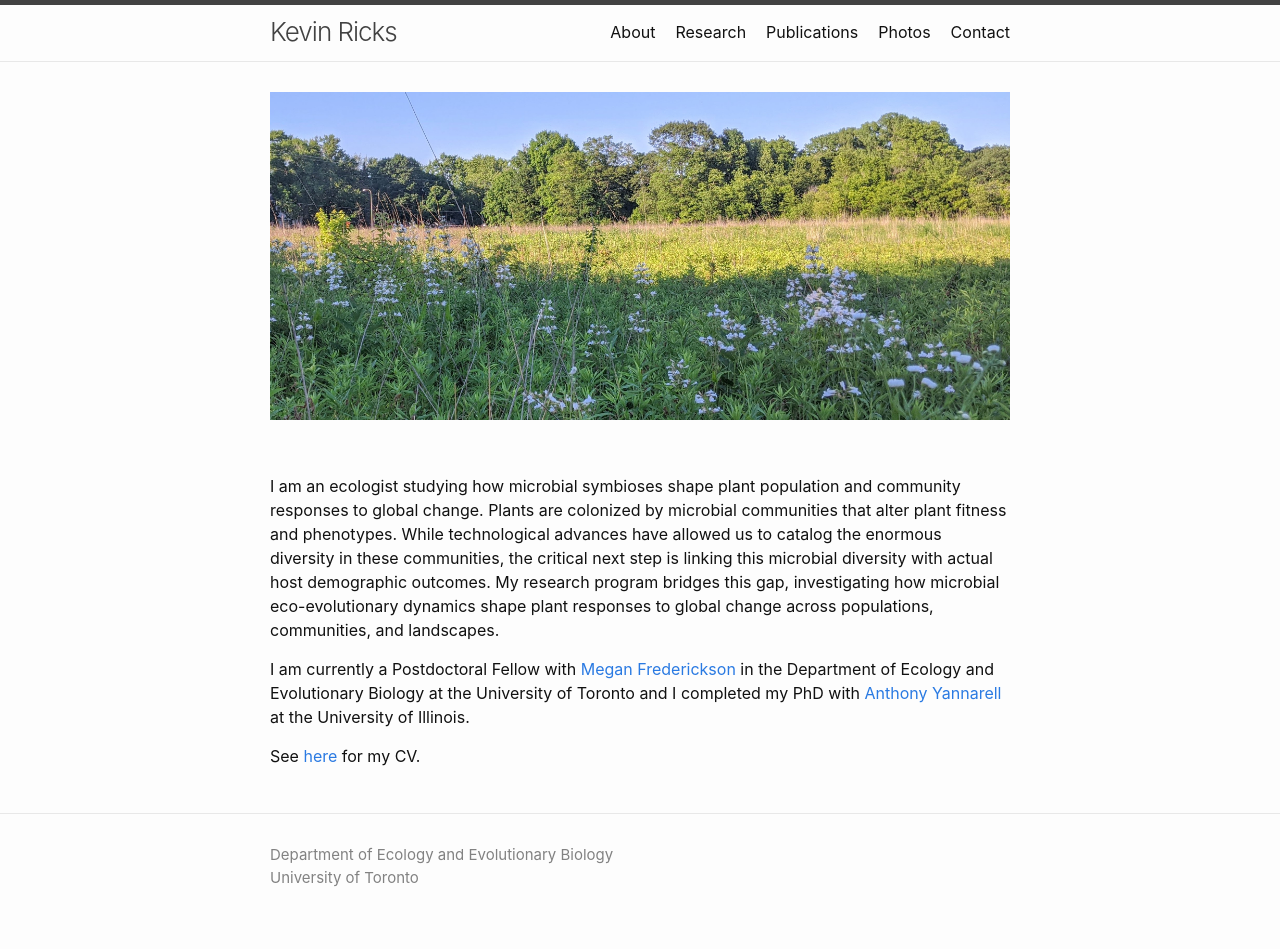
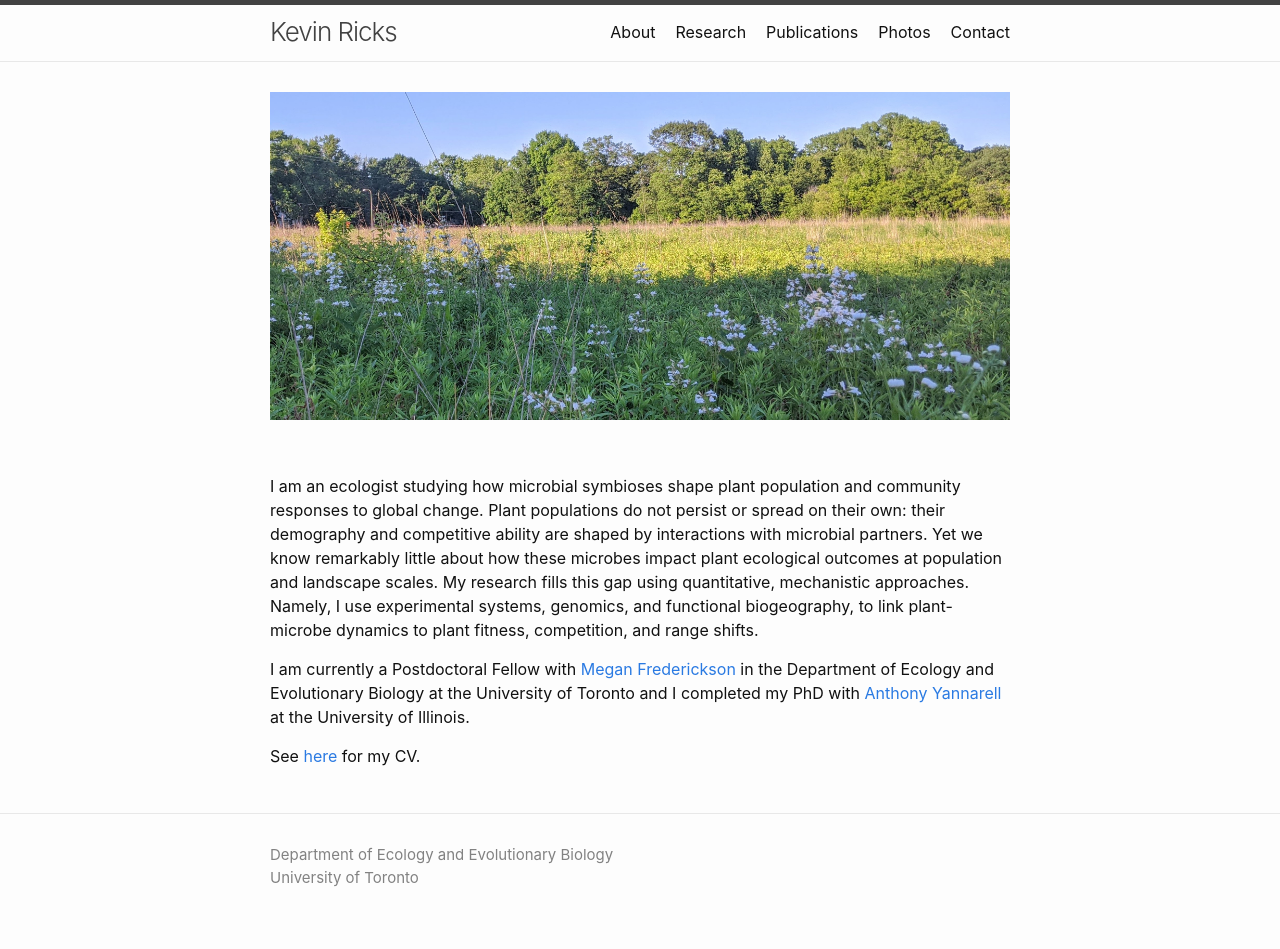
Before and after one commit to KevinDRicks/kevindricks.github.io, a Jekyll site: the page built from index.md, in a window 1280 px wide. Built offline with Jekyll 4.4.1, drawn with Linux system fonts in a browser that asks for light colours.

Commit message:
Update research statement on microbial symbioses
Revised research statement to clarify the impact of microbial interactions on plant populations and ecological outcomes.

```diff
--- a/index.md
+++ b/index.md
@@ -9,8 +9,7 @@ feature_text: |
 
  <br />
 
-I am an ecologist studying how microbial symbioses shape plant population and community responses to global change. Plants are colonized by microbial communities that alter plant fitness and phenotypes. While technological advances have allowed us to catalog the enormous diversity in these communities, the critical next step is linking this microbial diversity with actual host demographic outcomes. My research program bridges this gap, investigating how microbial eco-evolutionary dynamics shape plant responses to global change across populations, communities, and landscapes.
-
+I am an ecologist studying how microbial symbioses shape plant population and community responses to global change. Plant populations do not persist or spread on their own: their demography and competitive ability are shaped by interactions with microbial partners. Yet we know remarkably little about how these microbes impact plant ecological outcomes at population and landscape scales. My research fills this gap using quantitative, mechanistic approaches. Namely, I use experimental systems, genomics, and functional biogeography, to link plant-microbe dynamics to plant fitness, competition, and range shifts.
 
 I am currently a Postdoctoral Fellow with [Megan Frederickson](http://mutualism.ca/) in the Department of Ecology and Evolutionary Biology at the University of Toronto and I completed my PhD with [Anthony Yannarell](https://nres.illinois.edu/directory/acyann) at the University of Illinois.
 
```
